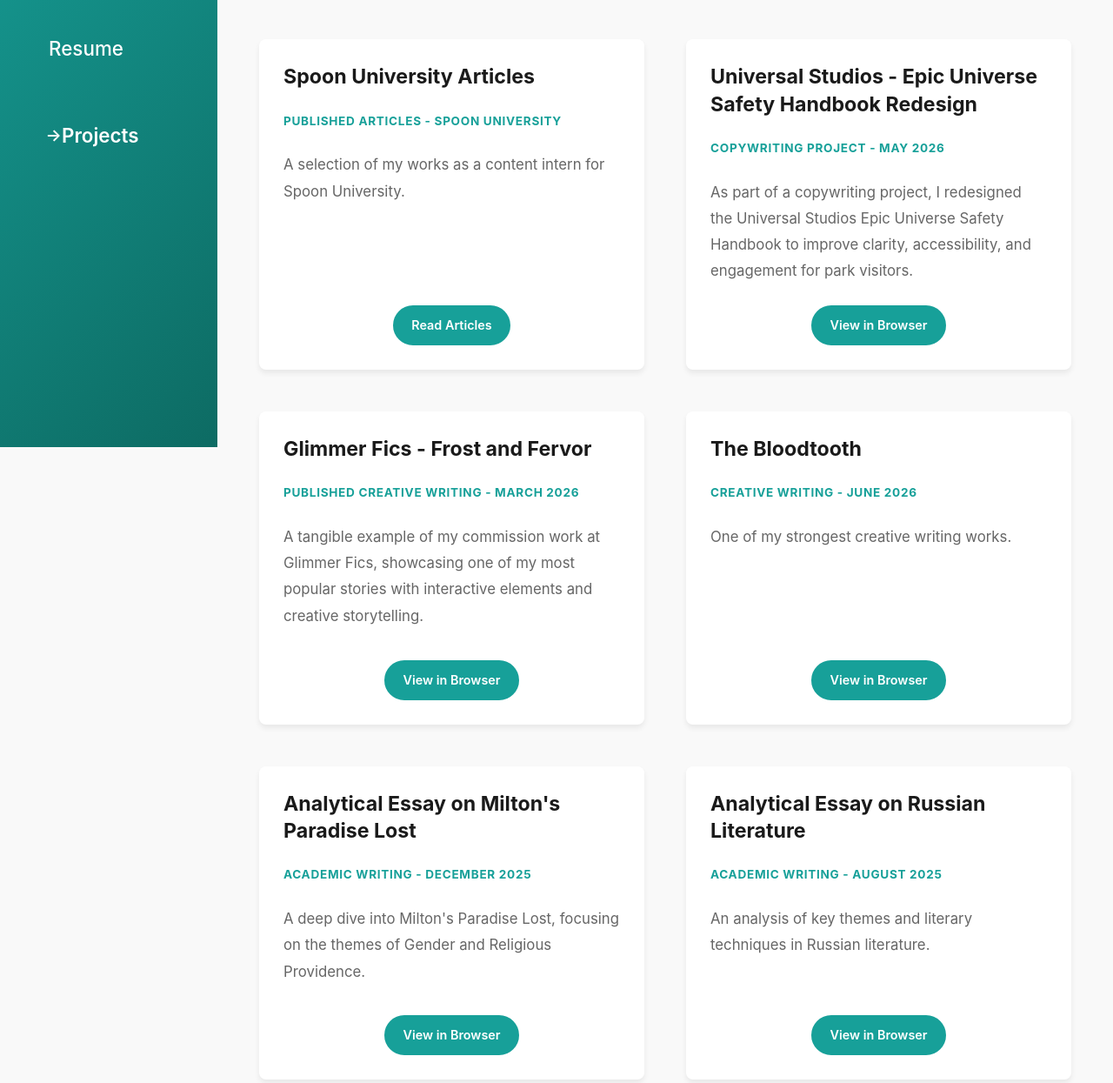
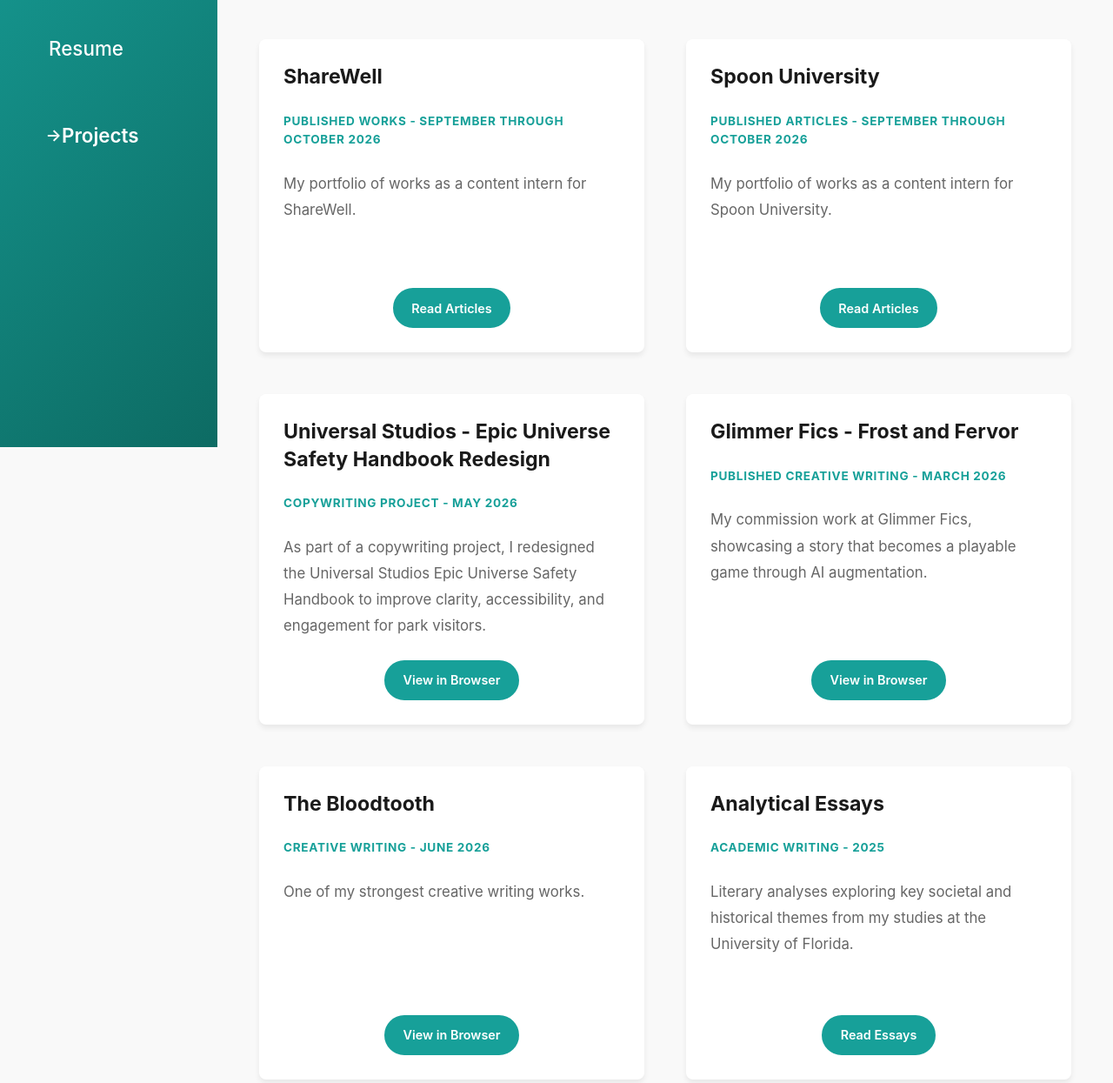
Before and after one commit to zacharykutcher/https---github.com-zacharykutcher-zacharykutcher.github.io, a plain HTML site: page projects.html in a window 1280 px wide. Shown: the part 286-1531 px from the top of the page at 87% size. Drawn offline with Linux system fonts and the light colour scheme.

Commit message:
ShareWell added

```diff
--- a/projects.html
+++ b/projects.html
@@ -30,12 +30,31 @@
                 </div>
 
                 <div class="projects-grid">
+                    <!-- ShareWell Glossary Articles -->
+                    <article class="project-card">
+                        <h3>ShareWell</h3>
+                        <p class="project-tag">Published Works - September through October 2026</p>
+                        <p class="project-description">
+                            My portfolio of works as a content intern for ShareWell.
+                        </p>
+                        <div class="project-actions">
+                            <details class="project-article-menu">
+                                <summary class="btn btn-small btn-primary">Read Articles</summary>
+                                <div class="project-article-links">
+                                    <a href="https://sharewellnow.com/glossary/emotional-neglect" class="btn btn-small btn-outline" target="_blank" rel="noopener noreferrer">Emotional Neglect</a>
+                                    <a href="https://sharewellnow.com/glossary/coercive-control" class="btn btn-small btn-outline" target="_blank" rel="noopener noreferrer">Coercive Control</a>
+                                    <a href="https://sharewellnow.com/glossary/attachment-theory" class="btn btn-small btn-outline" target="_blank" rel="noopener noreferrer">Attachment Theory</a>
+                                </div>
+                            </details>
+                        </div>
+                    </article>
+
                     <!-- Spoon University Articles -->
                     <article class="project-card">
-                        <h3>Spoon University Articles</h3>
-                        <p class="project-tag">Published Articles - Spoon University</p>
+                        <h3>Spoon University</h3>
+                        <p class="project-tag">Published Articles - September through October 2026</p>
                         <p class="project-description">
-                            A selection of my works as a content intern for Spoon University.
+                            My portfolio of works as a content intern for Spoon University.
                         </p>
                         <div class="project-actions">
                             <details class="project-article-menu">
@@ -67,8 +86,7 @@
                         <h3>Glimmer Fics - Frost and Fervor</h3>
                         <p class="project-tag">PUBLISHED CREATIVE WRITING - March 2026</p>
                         <p class="project-description">
-                            A tangible example of my commission work at Glimmer Fics, showcasing one of my most
-                            popular stories with interactive elements and creative storytelling.
+                            My commission work at Glimmer Fics, showcasing a story that becomes a playable game through AI augmentation.
                         </p>
                         <div class="project-actions">
                             <a href="https://glimmerfics.com/stories/2Z2_0j7E/frost-and-fervor" class="btn btn-small btn-primary" target="_blank" rel="noopener noreferrer">View in Browser</a>
@@ -87,28 +105,21 @@
                         </div>
                     </article>
 
-                    <!-- Project 6 -->
+                    <!-- Analytical Essays -->
                     <article class="project-card">
-                        <h3>Analytical Essay on Milton's Paradise Lost</h3>
-                        <p class="project-tag">ACADEMIC WRITING - December 2025</p>
+                        <h3>Analytical Essays</h3>
+                        <p class="project-tag">ACADEMIC WRITING - 2025</p>
                         <p class="project-description">
-                            A deep dive into Milton's Paradise Lost, focusing on the themes of
-                            Gender and Religious Providence.
+                            Literary analyses exploring key societal and historical themes from my studies at the University of Florida.
                         </p>
                         <div class="project-actions">
-                            <a href="MiltonFinal.pdf" class="btn btn-small btn-primary" target="_blank" rel="noopener noreferrer">View in Browser</a>
-                        </div>
-                    </article>
-
-                    <!-- Project 7 -->
-                    <article class="project-card">
-                        <h3>Analytical Essay on Russian Literature</h3>
-                        <p class="project-tag">ACADEMIC WRITING - August 2025</p>
-                        <p class="project-description">
-                            An analysis of key themes and literary techniques in Russian literature.
-                        </p>
-                        <div class="project-actions">
-                            <a href="Copy%20of%20AML%20Essay%203%20%281%29.pdf" class="btn btn-small btn-primary" target="_blank" rel="noopener noreferrer">View in Browser</a>
+                            <details class="project-article-menu">
+                                <summary class="btn btn-small btn-primary">Read Essays</summary>
+                                <div class="project-article-links">
+                                    <a href="MiltonFinal.pdf" class="btn btn-small btn-outline" target="_blank" rel="noopener noreferrer">Milton's Paradise Lost - December 2025</a>
+                                    <a href="Copy%20of%20AML%20Essay%203%20%281%29.pdf" class="btn btn-small btn-outline" target="_blank" rel="noopener noreferrer">Russian Literature - August 2025</a>
+                                </div>
+                            </details>
                         </div>
                     </article>
 
```
Also changed, not shown: resume.html (+0 -15 lines).
